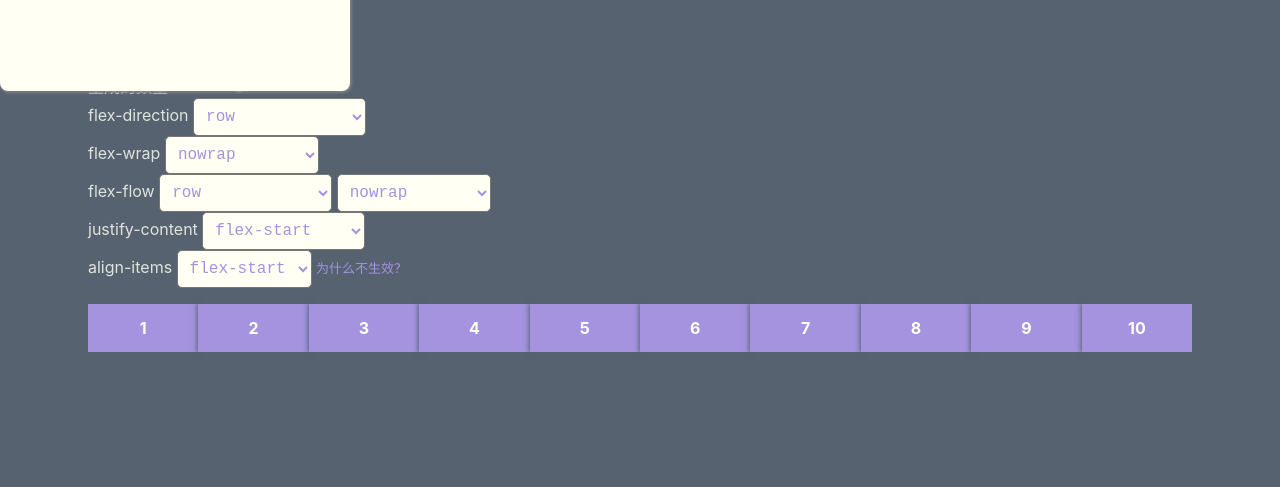
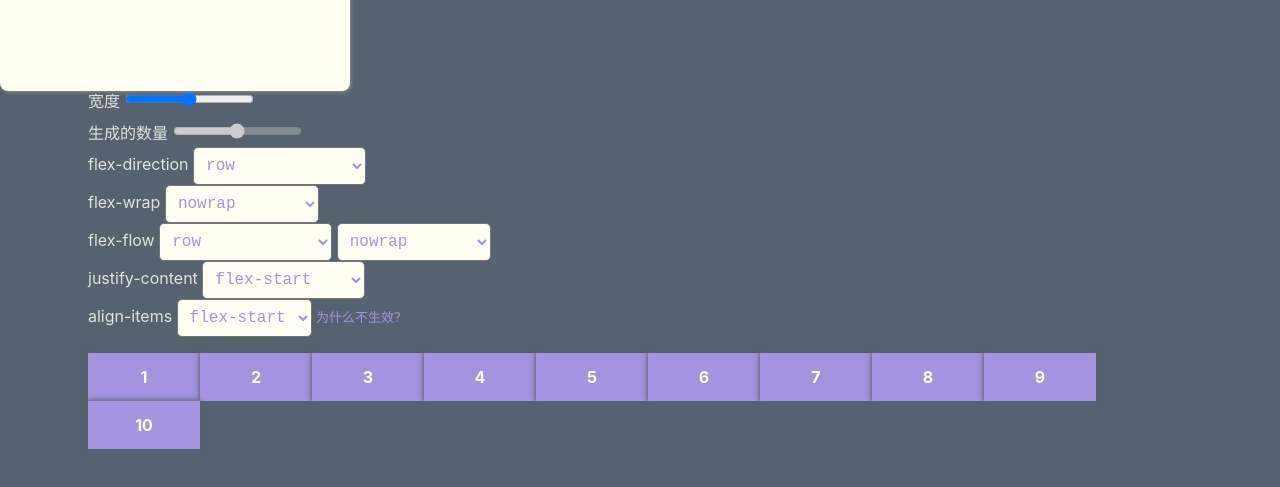
Before and after one commit to NellPoi/Flex-Dynamic-layout, a plain HTML site: page index.html in a window 1280 px wide. Shown: the part 209-696 px from the top of the page. Drawn offline with Linux system fonts and the light colour scheme.

Commit message:
收尾
最后一个版本号

```diff
--- a/Window.css
+++ b/Window.css
@@ -22,7 +22,6 @@
 }
 
 .form-header {
-    /*color: var(--mainColor_2);*/
     padding: .5rem;
     background-color: var(--mainColor_3);
     border-radius: var(--form_BorderRadius) var(--form_BorderRadius) 0 0;
@@ -33,7 +32,8 @@
     justify-content: center;
     align-items: center;
 }
-.form-header-control div{
+
+.form-header-control div {
     width: 12px;
     height: 12px;
     border-radius: 50%;
@@ -51,17 +51,16 @@
 .form-header-control .max {
     background: #27C840;
 }
-.form-header-control .title{
-    /*这是一个临时的解决方案，*/
+
+.form-header-control .title {
     margin-left: .5rem;
     color: var(--mainColor_1);
 }
-.form_body{
+
+.form_body {
     color: var(--mainColor_1);
 }
-.form-header-control div:hover{
+
+.form-header-control div:hover {
     opacity: 70%;
 }
-/**:hover{*/
-/*    border:1px solid red;*/
-/*}*/
--- a/flex.css
+++ b/flex.css
@@ -1,12 +1,8 @@
-:root {
-}
-
 .flex_table {
     margin: 1rem 0;
     display: flex;
     flex-direction: row;
-    /*justify-content: center;*/
-    /*flex-wrap: wrap-reverse;*/
+    flex-wrap: wrap;
 }
 
 .flex_table div {
--- a/index.html
+++ b/index.html
@@ -9,7 +9,6 @@
     <script src="main.js"></script>
     <script src="WindowServer.js"></script>
     <link rel="stylesheet" href="Window.css">
-
 </head>
 <body>
 <main>
@@ -24,14 +23,14 @@
         </div>
         <div class="form_body xy-mid">
             <p>Beta 预览版本</p>
-            <a class="btn" onclick="test_Debug()" >按钮</a>
+            <a class="btn" onclick="test_Debug()">按钮</a>
         </div>
     </div>
     <h1 class="mainTitle">Flex 布局应用</h1>
     <hr>
     <article>
-<!--        <code>display:flex</code>-->
-<!--        <code>flex-direction:row</code>-->
+        <code>display:flex</code>
+        <code>flex-direction:row</code>
         <section>
             <form action="">
                 <p class="controlName">显示容器边框</p>
@@ -50,7 +49,8 @@
                 <br>
                 <p class="controlName">生成的数量</p>
                 <label>
-                <input type="range" id="range_Count" onmousedown="onmousedown_RemoveAll()" oninput="oninput_Count()" disabled>
+                    <input type="range" id="range_Count" onmousedown="onmousedown_RemoveAll()" oninput="oninput_Count()"
+                           disabled>
                 </label>
                 <br>
                 <p class="controlName">flex-direction</p>
@@ -99,6 +99,7 @@
                 </label>
                 <br>
                 <p class="controlName">align-items</p>
+                <label>
                     <select id="select_align-items" onchange="onchange_Style_alignItems()">
                         <option>flex-start</option>
                         <option>flex-end</option>
@@ -106,7 +107,9 @@
                         <option>baseline</option>
                         <option>stretch</option>
                     </select>
-            <p title="因为flex的容器为自适应大小，紧贴着项目大小变化而变化，该属性需要在容器有足够大空余空间才能看到效果，可在开发者工具使.flex_table容器高宽发生改变来实现效果的呈现。" class="controlName-tip"> 为什么不生效？</p>
+                </label>
+                <p title="因为flex的容器为自适应大小，紧贴着项目大小变化而变化，该属性需要在容器有足够大空余空间才能看到效果，可在开发者工具使.flex_table容器高宽发生改变来实现效果的呈现。"
+                   class="controlName-tip"> 为什么不生效？</p>
             </form>
         </section>
         <div class="flex_table">
@@ -123,6 +126,5 @@
         </div>
     </article>
 </main>
-
 </body>
 </html>
--- a/style.css
+++ b/style.css
@@ -3,11 +3,11 @@
     --mainColor_2: #FFFFF3;
     --mainColor_3: #E0E3DA;
     --mainColor_4: #a593e0;
-    /*DEFAULT STYLE*/
     font-family: "SF Pro SC", "SF Pro Text", "SF Pro Icons", "PingFang SC", "Helvetica Neue", "Helvetica", "Arial", "sans-serif";
     margin: 5rem;
     background: var(--mainColor_1);
 }
+
 hr {
     height: 6px;
     background: var(--mainColor_3);
@@ -21,9 +21,8 @@ hr {
     color: var(--mainColor_2);
 }
 
-/*article */
 code {
-    background: var(--mainColor_4);
+    background: var(--mainColor_2);
     color: var(--mainColor_1);
     margin: 0 10px 10px 0;
     padding: .2rem;
@@ -48,7 +47,8 @@ code {
     margin: 0;
     padding: 0;
 }
-.controlName-tip{
+
+.controlName-tip {
     color: var(--mainColor_4);
     display: inline;
     margin: 0;
@@ -57,9 +57,8 @@ code {
     cursor: help;
 }
 
-select,label, input[type="range"] {
-    /*margin: .5rem 0;*/
-    padding: 0;
+code, input[type="checkbox"], input[type="range"] {
+    margin: .5rem 0;
 }
 
 select {
@@ -71,11 +70,7 @@ select {
     font-family: "PingFang HK", monospace;
     font-size: 1rem;
 }
-/* range适配费事 */
-/*input[type="range"]{*/
-/*    color: var(--mainColor_4);*/
-/*    height: 1rem;*/
-/*}*/
+
 .btn {
     background: var(--mainColor_4);
     color: var(--mainColor_2);
@@ -84,11 +79,13 @@ select {
     transition-duration: .2s;
     transition-timing-function: ease-in;
 }
-.btn:hover{
+
+.btn:hover {
     background: var(--mainColor_2);
-    color:var(--mainColor_4);
-    border:1px solid var(--mainColor_4);
+    color: var(--mainColor_4);
+    border: 1px solid var(--mainColor_4);
 }
+
 .btn:active {
     color: var(--mainColor_1);
 }
```
Also changed, not shown: 2 other files. Lines whose indentation alone changed are shown as unchanged.
